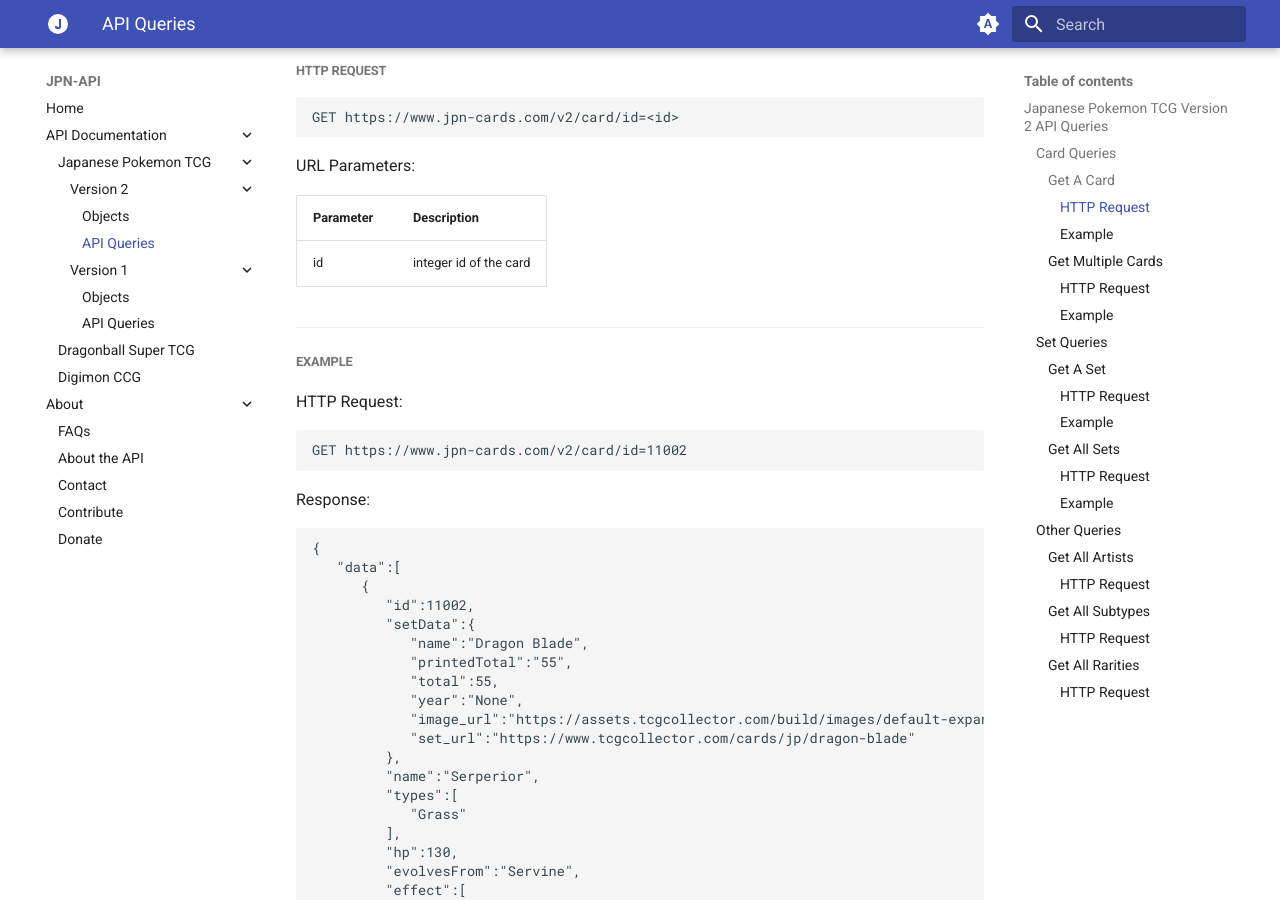
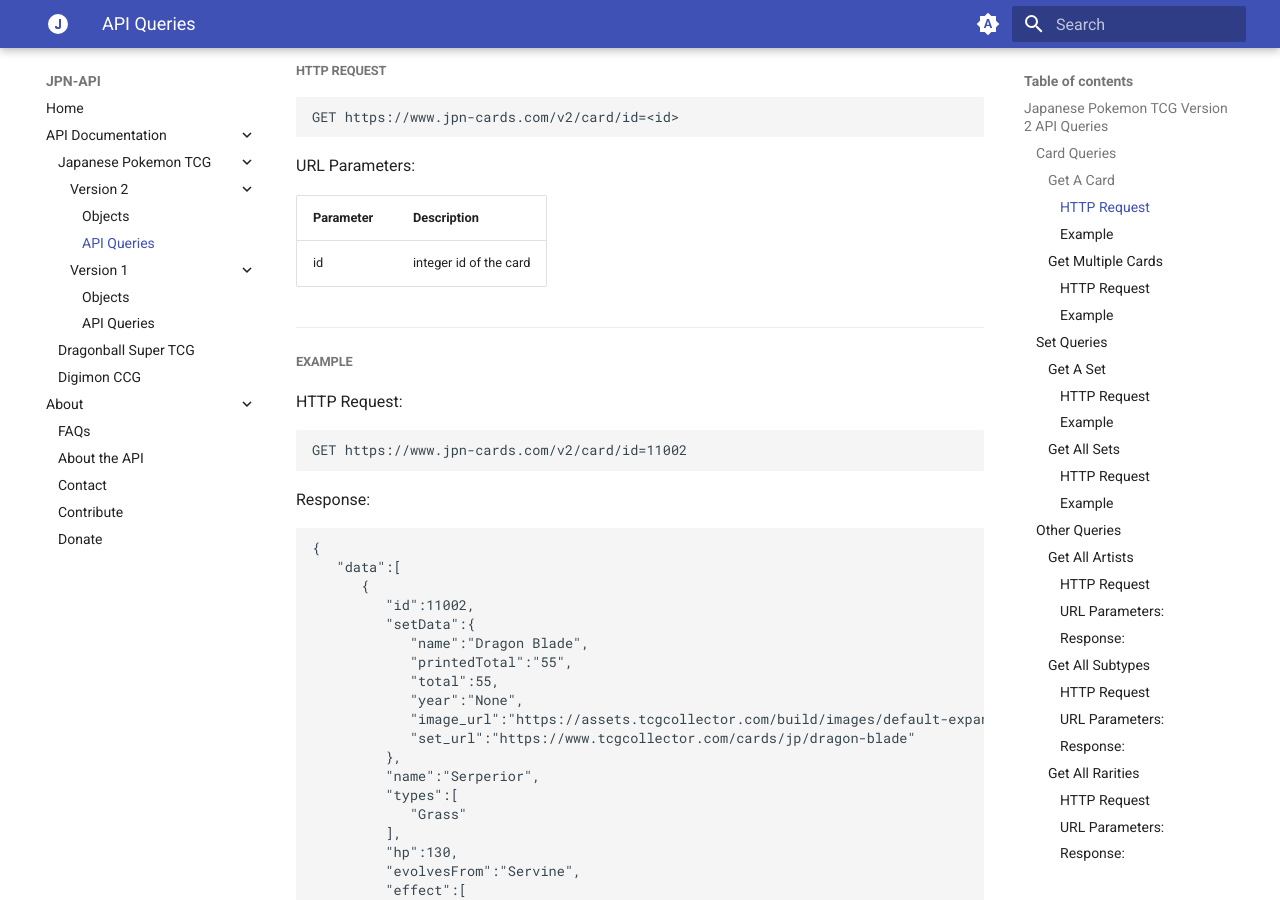
Before and after one commit to CMRicketts/jpn_cards_site, an MkDocs documentation site: the page built from docs/api_docs/pokemon/v2/v2_api.md, in a window 1280 px wide and 900 px high, scrolled down 375 px. Built offline with MkDocs 1.6.1 and Material for MkDocs 9.7.7, drawn with Linux system fonts in a browser that asks for light colours.

Commit message:
fixing markdown formatting

````diff
--- a/docs/api_docs/pokemon/v2/v2_api.md
+++ b/docs/api_docs/pokemon/v2/v2_api.md
@@ -403,11 +403,11 @@
 GET https://www.jpn-cards.com/v2/artists
 ```
 
-URL Parameters:
+##### URL Parameters:
 
-None
+`None`
 
-Response:
+##### Response:
 
 ```javascript
 [
@@ -438,11 +438,11 @@
 GET https://www.jpn-cards.com/v2/subtypes
 ```
 
-URL Parameters:
+##### URL Parameters:
 
-None
+`None`
 
-Response:
+##### Response:
 
 ```javascript
 [
@@ -470,11 +470,11 @@
 GET https://www.jpn-cards.com/v2/rarities
 ```
 
-URL Parameters:
+##### URL Parameters:
 
-None
+`None`
 
-Response:
+##### Response:
 
 ```javascript
 [
````
